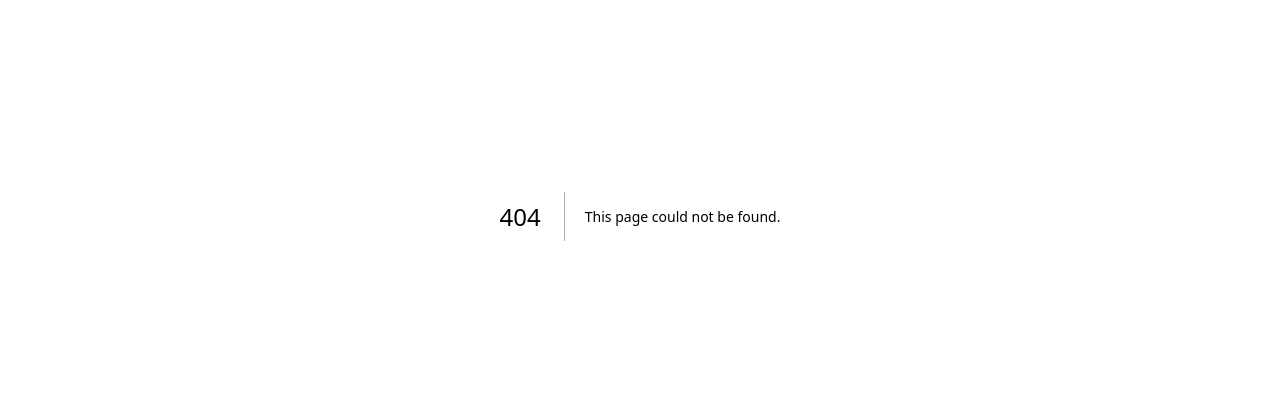
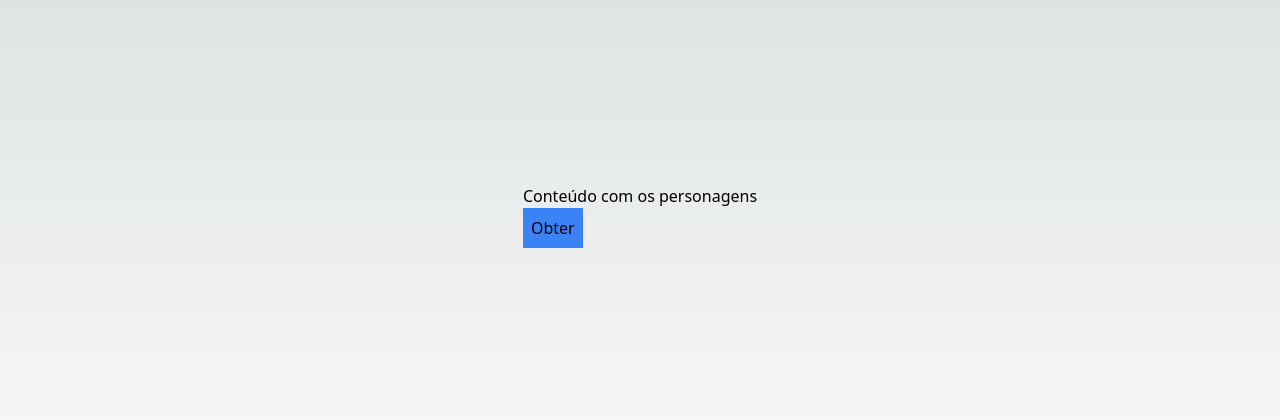
Before and after one commit to lafadovale/app-inicial, a Next.js app: page /starwars in a window 1280 px wide. Before the commit this address had no page. Shown: the part 184-604 px from the top of the page. Built offline with nearby package versions, Linux system fonts and the light colour scheme.

Commit message:
Custom hook

```diff
--- /dev/null
+++ b/src/components/starwars/Personagens.tsx
@@ -0,0 +1,36 @@
+import useProcessando from "@/data/hooks/useProcessando";
+
+export default function Personagens() {
+  const { processando, iniciarProcessamento, finalizarProcessamento } =
+    useProcessando();
+
+  async function simularChamadaAPI() {
+    return new Promise((resolve) => {
+      setTimeout(() => {
+        resolve(1);
+      }, 6000);
+    });
+  }
+
+  async function obterPersonagens() {
+    try {
+      iniciarProcessamento();
+      await simularChamadaAPI();
+    } finally {
+      finalizarProcessamento();
+    }
+  }
+
+  return (
+    <div>
+      {processando ? (
+        <div>Processando...</div>
+      ) : (
+        <h1>Conteúdo com os personagens</h1>
+      )}
+      <button onClick={obterPersonagens} className='bg-blue-500 p-2'>
+        Obter
+      </button>
+    </div>
+  );
+}
--- /dev/null
+++ b/src/data/hooks/useProcessando.ts
@@ -0,0 +1,19 @@
+import { useState } from "react";
+
+export default function useProcessando() {
+  const [processando, setProcessando] = useState<boolean>(false);
+
+  function iniciarProcessamento() {
+    setProcessando(true);
+  }
+
+  function finalizarProcessamento() {
+    setProcessando(false);
+  }
+
+  return {
+    processando,
+    iniciarProcessamento,
+    finalizarProcessamento,
+  };
+}
--- /dev/null
+++ b/src/pages/starwars/index.tsx
@@ -0,0 +1,9 @@
+import Personagens from "@/components/starwars/Personagens";
+
+export default function PaginaStarWars() {
+  return (
+    <div className='flex justify-center items-center h-screen'>
+      <Personagens />
+    </div>
+  );
+}
```
Also changed, not shown: 1 other file (tests, documents, lock files or other folders).
